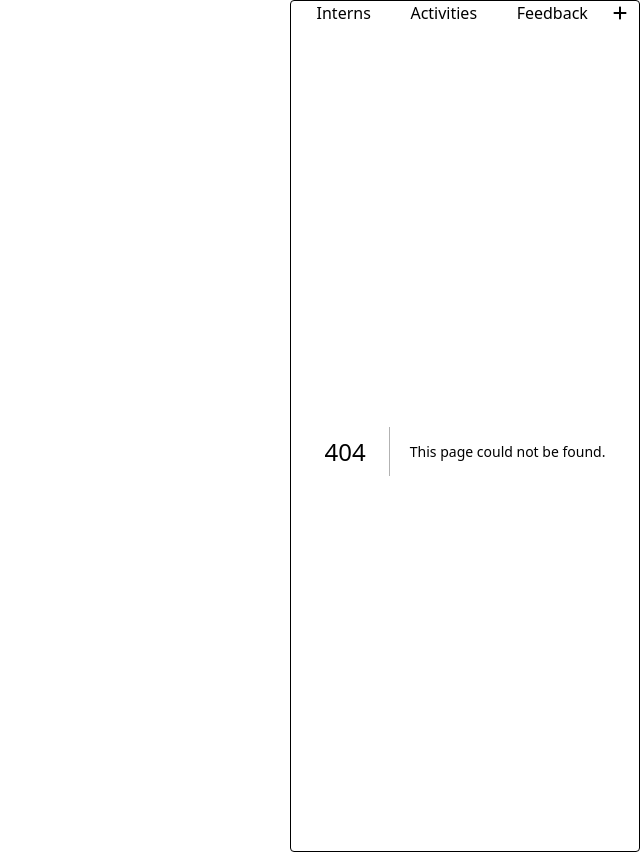
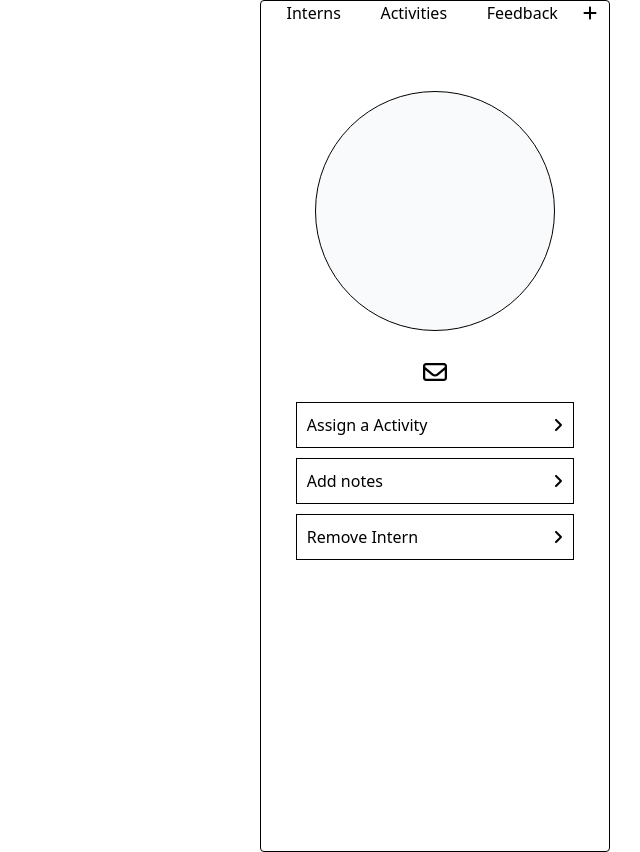
Before and after one commit to SkillRazr/intern_management_system, a Next.js app: page /intern/1 in a window 1280 px wide. Before the commit this address had no page. Shown: the whole page, without its empty margins (640-1280 px from the left). Built offline with nearby package versions, Linux system fonts and the light colour scheme; no server answers; the database is empty.

Commit message:
activity page

```diff
--- a/src/components/InternDetails.js
+++ b/src/components/InternDetails.js
@@ -8,6 +8,8 @@ import { faCalendarPlus, faPen } from '@fortawesome/free-solid-svg-icons';
 export default function InternDetails({ intern, selectAllCheckbox }) {
 
   const [isChecked, setIsChecked] = useState(false);
+  const [openNotes, setOpenNotes] = useState(false)
+  const [showActivityForm, setShowActivityForm] = useState(false)
 
     const updateAttendance = async (value) => {
         try {
@@ -36,12 +38,13 @@ export default function InternDetails({ intern, selectAllCheckbox }) {
         }
       };
 
+
       useEffect(() => {
         setIsChecked(selectAllCheckbox)
       }, [selectAllCheckbox])
 
       const toUserPage = (id) => {
-        Router.push(`/user/${id}`)
+        Router.push(`/intern/${id}`)
       }
 
   return (
@@ -54,10 +57,29 @@ export default function InternDetails({ intern, selectAllCheckbox }) {
           <p className='ml-2 text-xs text-zinc-400'>{new Date(intern.data.joinedOn?.toDate()).toLocaleDateString(navigator.language, {day: 'numeric', month: 'short', year: 'numeric'})}</p>
         </div>
         <div className='icon-container w-2/5 flex justify-evenly items-center'>
-          <FontAwesomeIcon icon={faPen} className='cursor-pointer' />
-          <FontAwesomeIcon icon={faCalendarPlus} className='cursor-pointer text-lg' />
+          <FontAwesomeIcon icon={faPen} className='cursor-pointer' onClick={() => setOpenNotes(true)}/>
+          <FontAwesomeIcon icon={faCalendarPlus} className='cursor-pointer text-lg' onClick={() => setShowActivityForm(true)}/>
           <input type="checkbox" checked={isChecked} onChange={(e) => {setIsChecked(e.target.checked)}}/>
         </div>
+        {
+          openNotes && (
+            <div className='w-full h-full fixed top-0 left-0 flex items-center justify-center' onClick={() => setOpenNotes(false)}>
+              <form className='modal-form-container border border-black rounded p-2' onClick={e => e.stopPropagation()}>
+                <textarea type='text' placeholder='Notes' className='w-80 h-44 outline-none'/>
+              </form>
+            </div>
+          )
+        }
+        {
+          showActivityForm && (
+            <div className='w-full h-full fixed top-0 left-0 flex items-center justify-center' onClick={() => setShowActivityForm(false)}>
+              <form className='w-96 modal-form-container rounded p-2' onClick={e => e.stopPropagation()}>
+                <textarea type='text' className='w-full h-24 rounded outline-none border border-gray-500 p-2' placeholder='Assign activity'/>
+                <input type='date' className='rounded outline-none border border-gray-500 p-1 mt-1'/>
+              </form>
+            </div>
+          )
+        }
       </div>
   )
 }
--- a/src/pages/activities/assigned.js
+++ b/src/pages/activities/assigned.js
@@ -69,7 +69,7 @@ export default function Assigned() {
                             <p>{activity.activity}</p>
                             <div className="flex justify-between items-center mt-2">
                                 <p className={`${checkDueDate(activity.dueDate)} px-1`}>{activity.dueDate}</p>
-                                <p className="w-6 text-center cursor-pointer border border-black rounded-full">{activity.assignedTo.charAt(0).toUpperCase()}</p>
+                                <Link href={`/intern/${activity.internId}`} className="w-6 text-center cursor-pointer border border-black rounded-full">{activity.assignedTo.charAt(0).toUpperCase()}</Link>
                             </div>
                         </div>
                     ))
--- /dev/null
+++ b/src/pages/intern/[internId].js
@@ -0,0 +1,64 @@
+import { useEffect, useState } from "react";
+import {useRouter} from "next/router"
+import { doc, getDoc } from 'firebase/firestore';
+import { db } from "../../firebase";
+import { FontAwesomeIcon } from '@fortawesome/react-fontawesome'
+import { faEnvelope } from '@fortawesome/free-regular-svg-icons'
+import { faAngleRight } from "@fortawesome/free-solid-svg-icons";
+
+export default function intern() {
+
+    const router = useRouter()
+    const { internId } = router.query;
+
+    const [internData, setInternData] = useState(null);
+
+  useEffect(() => {
+    async function fetchInternData() {
+
+      let internDoc;
+      if (internId) {
+        const fetchintern = doc(db, 'interns', internId);
+        internDoc = await getDoc(fetchintern);
+      }
+
+      if (internDoc) {
+        const data = internDoc.data();
+        setInternData(data);
+      }
+    }
+
+    fetchInternData();
+  }, [internId]);
+
+  function sendEmail() {
+    // send email
+  }
+
+    return (
+      <div className="internpage-container h-screen">
+        <div className="intern-container-1 flex flex-col items-center">
+          <div className="w-60 h-60 bg-gray-50 border border-black cursor-pointer rounded-full flex items-center justify-center mt-10">
+            <span className="text-9xl mb-10">{internData?.name.charAt(0)}</span>
+          </div>
+          <div className="min-h-[50px] flex items-center mt-4">
+            <FontAwesomeIcon icon={faEnvelope} className="text-2xl cursor-pointer" onClick={sendEmail}/>
+          </div>
+        </div>
+        <div className="intern-container-2 flex flex-col items-center">
+          <div className="intern-tags-container">
+            <p className="intern-tags">Assign a Activity</p>
+            <FontAwesomeIcon icon={faAngleRight}/>
+          </div>
+          <div className="intern-tags-container">
+            <p className="intern-tags">Add notes</p>
+            <FontAwesomeIcon icon={faAngleRight}/>
+          </div>
+          <div className="intern-tags-container hover:text-red-700 hover:border-red-700">
+            <p className="intern-tags">Remove Intern</p>
+            <FontAwesomeIcon icon={faAngleRight}/>
+          </div>
+        </div>
+      </div>
+    )
+  }
--- a/src/pages/user/[userId].js
+++ /dev/null
@@ -1,53 +0,0 @@
-import { useEffect, useState } from "react";
-import {useRouter} from "next/router"
-import { doc, getDoc } from 'firebase/firestore';
-import { db } from "../../firebase";
-import { FontAwesomeIcon } from '@fortawesome/react-fontawesome'
-import { faEnvelope } from '@fortawesome/free-regular-svg-icons'
-
-
-export default function user() {
-
-    const router = useRouter()
-    const { userId } = router.query;
-
-    const [userData, setUserData] = useState(null);
-
-  useEffect(() => {
-    async function fetchUserData() {
-
-      let userDoc;
-      if (userId) {
-        const fetchUser = doc(db, 'interns', userId);
-        userDoc = await getDoc(fetchUser);
-      }
-
-      if (userDoc) {
-        const data = userDoc.data();
-        setUserData(data);
-      }
-    }
-
-    fetchUserData();
-  }, [userId]);
-
-  function sendEmail() {
-    // send email
-  }
-
-    return (
-      <div className="userpage-container">
-        <div className="user-container-1 flex flex-col items-center">
-          <div className="w-60 h-60 bg-gray-50 border border-black cursor-pointer rounded-full flex items-center justify-center mt-10" onClick={() => toUserPage(intern.id)}>
-            <span className="text-9xl mb-10">{userData?.name.charAt(0)}</span>
-          </div>
-          <div className="min-h-[50px] flex items-center mt-4">
-            <FontAwesomeIcon icon={faEnvelope} className="text-2xl cursor-pointer" onClick={sendEmail}/>
-          </div>
-        </div>
-        <div className="user-container-2">
-
-        </div>
-      </div>
-    )
-  }
--- a/src/styles/globals.css
+++ b/src/styles/globals.css
@@ -33,3 +33,19 @@ body {
 .two-labels-container > label {
   width: 50%;
 }
+
+.modal-form-container {
+  box-shadow: 3px 5px 10px rgb(0 0 0 / 5%),
+    -3px -1px 10px rgb(0 0 0 / 5%);
+}
+
+.intern-tags-container {
+  width: 80%;
+  border: 1px solid black;
+  padding: 10px;
+  margin: 5px 0px;
+  display: flex;
+  justify-content: space-between;
+  align-items: center;
+  cursor: pointer;
+}
```
